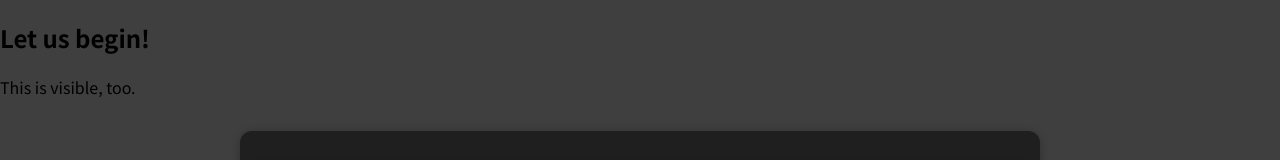
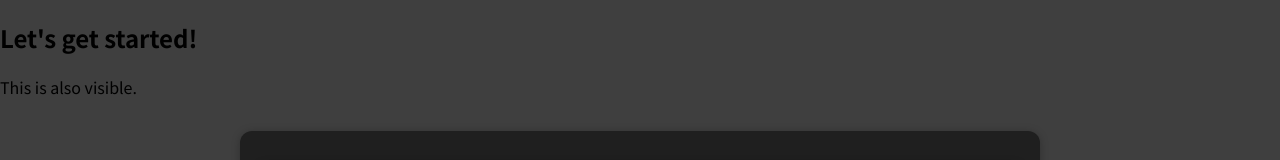
Before and after one commit to jeffjnunez/expense-tracker, a React (Create React App) app: page / in a window 1280 px wide. Shown: the top 160 px of the page. Built offline with nearby package versions, Linux system fonts and the light colour scheme; the HTML template or start-up script is replaced by a standard one.

Commit message:
042 - end of sec1 - moved components into folders

```diff
--- a/src/App.js
+++ b/src/App.js
@@ -1,6 +1,4 @@
-import React from 'react';
-
-import Expenses from './components/Expenses';
+import Expenses from './components/Expenses/Expenses';
 
 const App = () => {
     const expenses = [
@@ -30,22 +28,13 @@ const App = () => {
         },
     ];
 
-    // Equivalent to the JSX below.
-    return React.createElement(
-        'div',
-        {},
-        React.createElement('h2', {}, 'Let us begin!'),
-        React.createElement('p', {}, 'This is visible, too.'),
-        React.createElement(Expenses, { expenses: expenses })
+    return (
+        <div>
+            <h2>Let's get started!</h2>
+            <p>This is also visible.</p>
+            <Expenses expenses={expenses} />
+        </div>
     );
-
-    // return (
-    //     <div>
-    //         <h2>Let's get started!</h2>
-    //         <p>This is also visible.</p>
-    //         <Expenses expenses={expenses} />
-    //     </div>
-    // );
 }
 
 export default App;
--- a/src/components/ExpenseItem.js
+++ b/src/components/Expenses/ExpenseItem.js
@@ -1,5 +1,5 @@
 import ExpenseDate from './ExpenseDate';
-import Card from './Card';
+import Card from '../UI/Card';
 import './ExpenseItem.css';
 
 const ExpenseItem = ({ id, title, amount, date }) => {
--- a/src/components/Expenses.js
+++ b/src/components/Expenses/Expenses.js
@@ -1,5 +1,5 @@
 import ExpenseItem from './ExpenseItem';
-import Card from './Card';
+import Card from '../UI/Card';
 import './Expenses.css';
 
 const Expenses = ({ expenses }) => {
```
Also changed, not shown: src/components/Expenses/ExpenseDate.css (renamed from src/components/ExpenseDate.css), src/components/Expenses/ExpenseDate.js (renamed from src/components/ExpenseDate.js), src/components/Expenses/ExpenseItem.css (renamed from src/components/ExpenseItem.css), src/components/Expenses/Expenses.css (renamed from src/components/Expenses.css), src/components/UI/Card.css (renamed from src/components/Card.css), src/components/UI/Card.js (renamed from src/components/Card.js).
